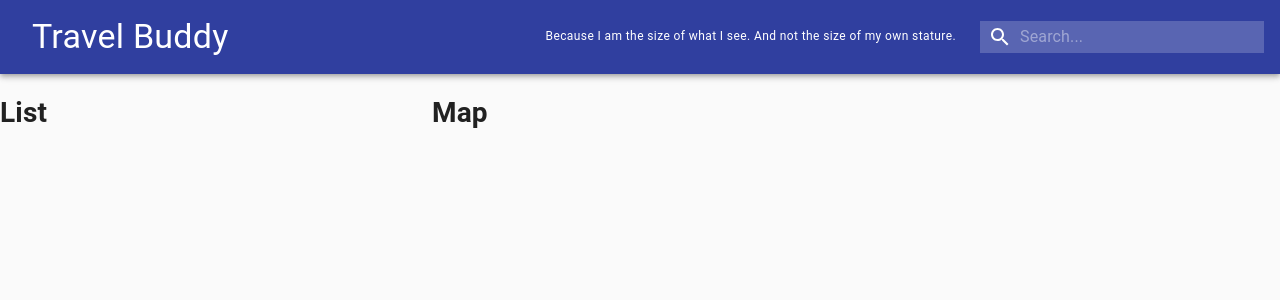
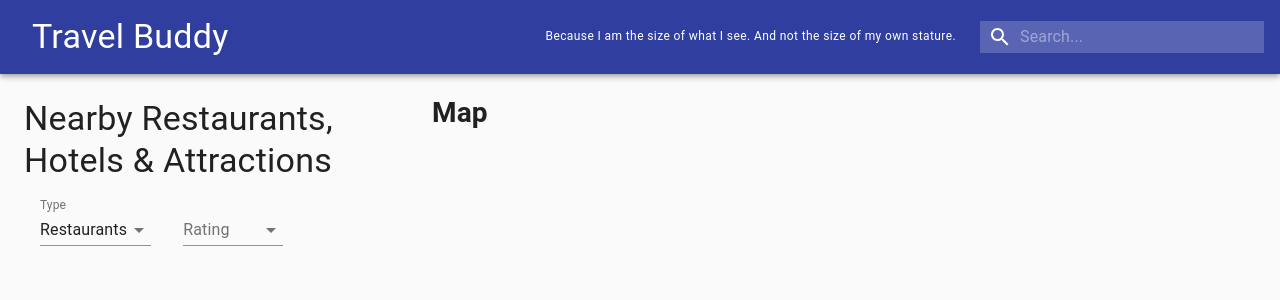
Before and after one commit to JeremyLoh/travel-buddy, a React (Create React App) app: page / in a window 1280 px wide. Shown: the top 300 px of the page. Built offline with nearby package versions, Linux system fonts and the light colour scheme.

Commit message:
Add filter buttons for list component

```diff
--- a/src/components/List/List.jsx
+++ b/src/components/List/List.jsx
@@ -1,8 +1,42 @@
-import React from "react"
+import React, { useState } from "react"
+import {
+    Grid,
+    CircularProgress,
+    Typography,
+    InputLabel,
+    MenuItem,
+    FormControl,
+    Select
+} from "@material-ui/core"
+
+import useStyles from "./styles"
 
 function List() {
+    const classes = useStyles()
+    const [type, setType] = useState("restaurants")
+    const [rating, setRating] = useState("")
+
     return (
-        <h1>List</h1>
+        <div className={classes.container}>
+            <Typography variant="h4">Nearby Restaurants, Hotels &amp; Attractions</Typography>
+            <FormControl className={classes.formControl}>
+                <InputLabel>Type</InputLabel>
+                <Select value={type} onChange={(e) => setType(e.target.value)}>
+                    <MenuItem value="restaurants">Restaurants</MenuItem>
+                    <MenuItem value="hotels">Hotels</MenuItem>
+                    <MenuItem value="attractions">Attractions</MenuItem>
+                </Select>
+            </FormControl>
+            <FormControl className={classes.formControl}>
+                <InputLabel>Rating</InputLabel>
+                <Select value={rating} onChange={(e) => setRating(e.target.value)}>
+                    <MenuItem value={0}>All</MenuItem>
+                    <MenuItem value={3}>Above 3.0</MenuItem>
+                    <MenuItem value={4}>Above 4.0</MenuItem>
+                    <MenuItem value={4.5}>Above 4.5</MenuItem>
+                </Select>
+            </FormControl>
+        </div>
     )
 }
 
--- a/src/components/List/styles.js
+++ b/src/components/List/styles.js
@@ -0,0 +1,28 @@
+import { makeStyles } from "@material-ui/core/styles"
+
+export default makeStyles((theme) => ({
+    formControl: {
+        minWidth: 100,
+        marginBottom: theme.spacing(3),
+        margin: theme.spacing(2),
+    },
+    selectEmpty: {
+        marginTop: theme.spacing(2),
+    },
+    loading: {
+        display: "flex",
+        justifyContent: "center",
+        alignItems: "center",
+        height: "600px",
+    },
+    container: {
+        padding: theme.spacing(3),
+    },
+    marginBottom: {
+        marginBottom: theme.spacing(2),
+    },
+    list: {
+        height: "80vh",
+        overflow: "auto",
+    }
+}))
```
